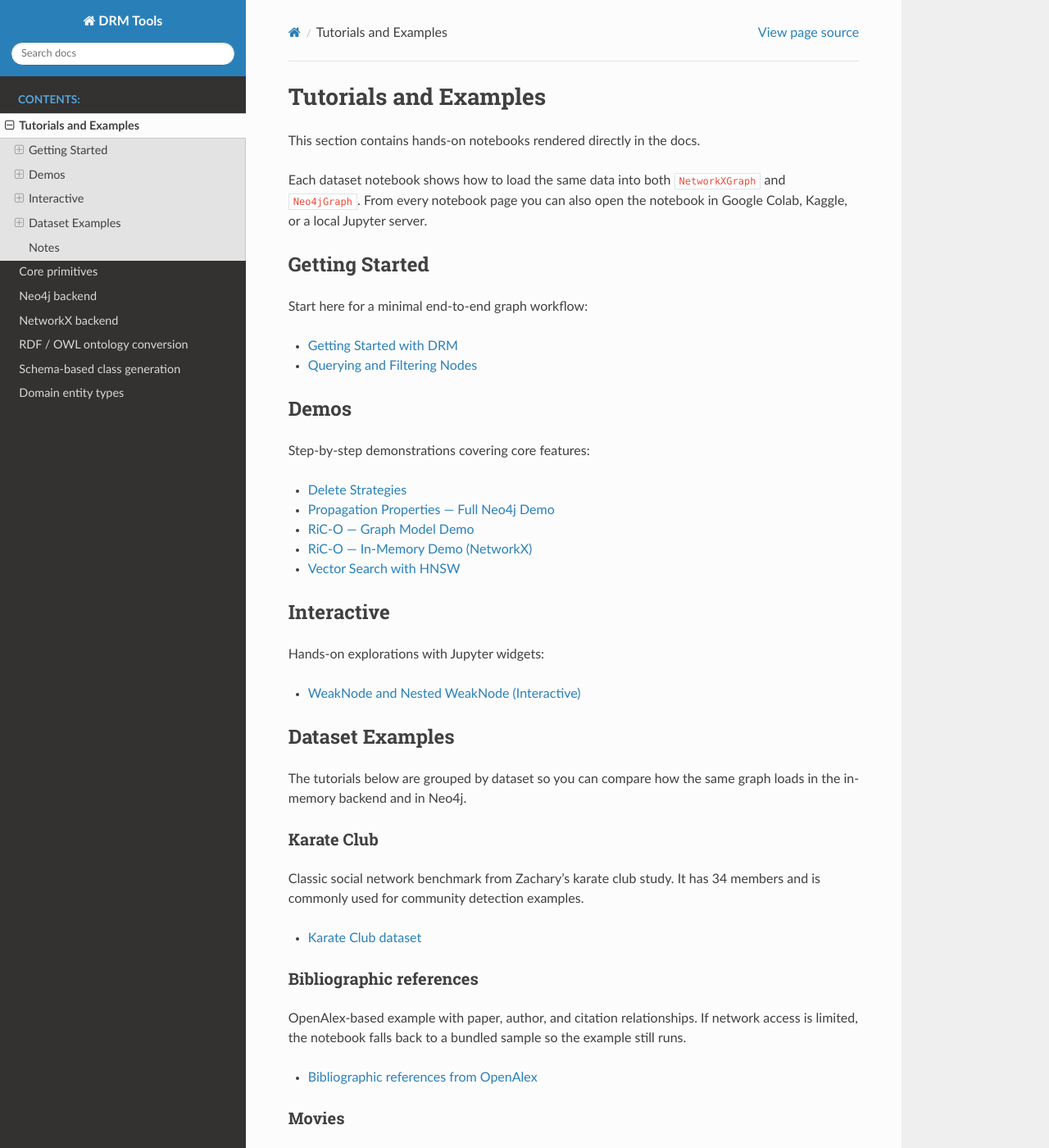
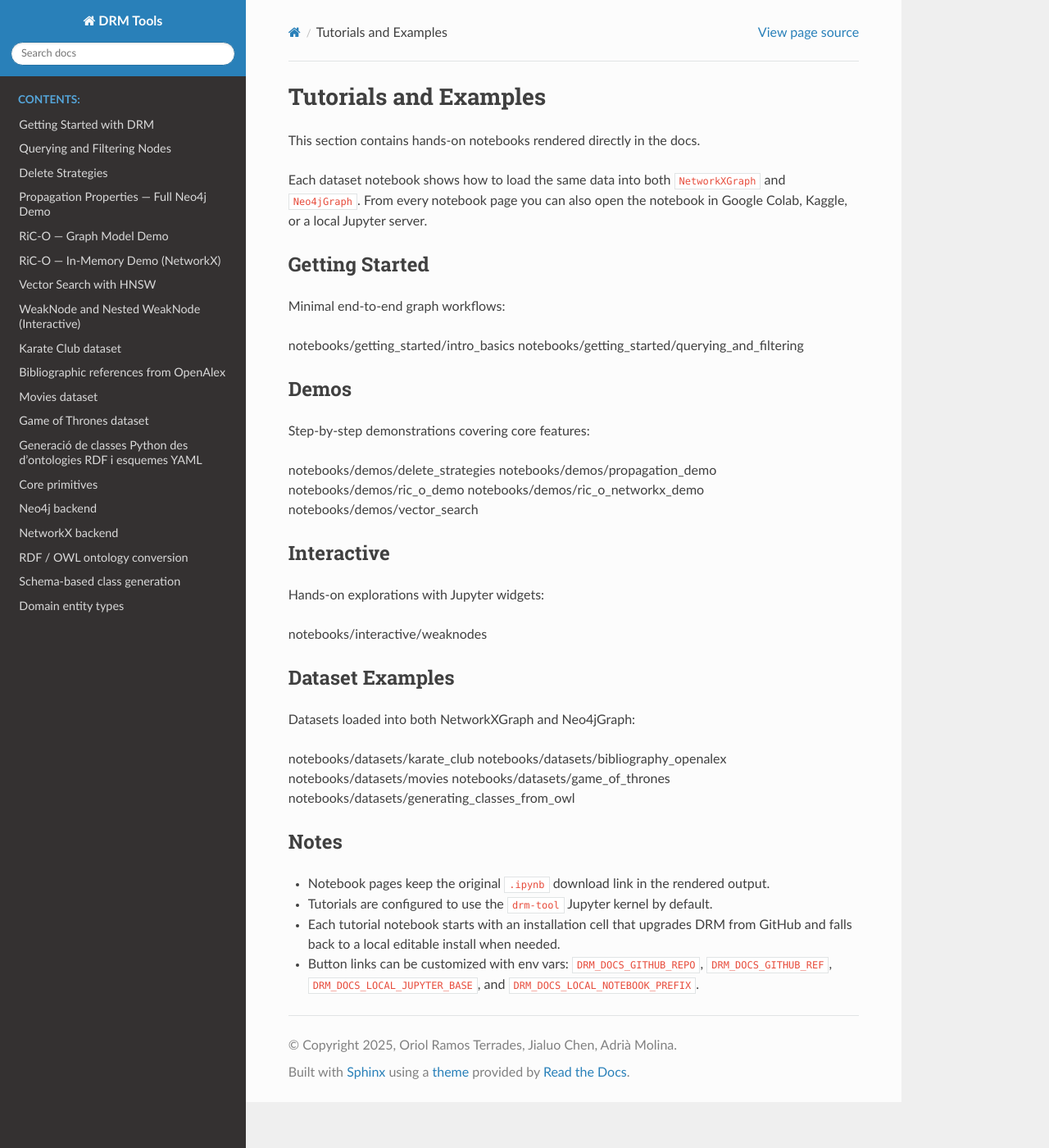
Before and after one commit to CVC-DAG/drm-tools, a Sphinx documentation site: the page built from docs/tutorials/index.rst, in a window 1280 px wide and 1400 px high. Shown: the whole window at 82% size. Built offline with Sphinx 7.4.7 and the Read the Docs theme 3.1.0, drawn with Linux system fonts in a browser that asks for light colours; some of the changed text lies outside the part shown.

Commit message:
docs: flatten toctree to single level
List all notebooks directly in docs/index.rst instead of nesting under
tutorials/index.rst. The sidebar now shows all items at one level.

```diff
--- a/docs/tutorials/index.rst
+++ b/docs/tutorials/index.rst
@@ -10,100 +10,39 @@ open the notebook in Google Colab, Kaggle, or a local Jupyter server.
 Getting Started
 ---------------
 
-Start here for a minimal end-to-end graph workflow:
+Minimal end-to-end graph workflows:
 
-.. toctree::
-   :maxdepth: 1
-
-   notebooks/getting_started/intro_basics
-   notebooks/getting_started/querying_and_filtering
+notebooks/getting_started/intro_basics
+notebooks/getting_started/querying_and_filtering
 
 Demos
 -----
 
 Step-by-step demonstrations covering core features:
 
-.. toctree::
-   :maxdepth: 1
-
-   notebooks/demos/delete_strategies
-   notebooks/demos/propagation_demo
-   notebooks/demos/ric_o_demo
-   notebooks/demos/ric_o_networkx_demo
-   notebooks/demos/vector_search
+notebooks/demos/delete_strategies
+notebooks/demos/propagation_demo
+notebooks/demos/ric_o_demo
+notebooks/demos/ric_o_networkx_demo
+notebooks/demos/vector_search
 
 Interactive
 -----------
 
 Hands-on explorations with Jupyter widgets:
 
-.. toctree::
-   :maxdepth: 1
-
-   notebooks/interactive/weaknodes
+notebooks/interactive/weaknodes
 
 Dataset Examples
 ----------------
 
-The tutorials below are grouped by dataset so you can compare how the same
-graph loads in the in-memory backend and in Neo4j.
+Datasets loaded into both NetworkXGraph and Neo4jGraph:
 
-Karate Club
-~~~~~~~~~~~
-
-Classic social network benchmark from Zachary's karate club study. It has 34
-members and is commonly used for community detection examples.
-
-.. toctree::
-   :maxdepth: 1
-
-   notebooks/datasets/karate_club
-
-Bibliographic references
-~~~~~~~~~~~~~~~~~~~~~~~~
-
-OpenAlex-based example with paper, author, and citation relationships. If
-network access is limited, the notebook falls back to a bundled sample so the
-example still runs.
-
-.. toctree::
-   :maxdepth: 1
-
-   notebooks/datasets/bibliography_openalex
-
-Movies
-~~~~~~
-
-Small movie-domain graph with movies, genres, and ``IN_GENRE`` relations.
-The loader uses a public sample API and ships with an offline fallback.
-
-.. toctree::
-   :maxdepth: 1
-
-   notebooks/datasets/movies
-
-Game of Thrones
-~~~~~~~~~~~~~~~
-
-Character/house graph built from a public Thrones API. It also includes an
-offline fallback so the example remains usable without network access.
-
-.. toctree::
-   :maxdepth: 1
-
-   notebooks/datasets/game_of_thrones
-
-Generating classes from OWL/RDF
-~~~~~~~~~~~~~~~~~~~~~~~~~~~~~~~
-
-Generate Python entity classes from an RDF/OWL ontology (e.g. RiC-O).
-The pipeline downloads the ontology, converts it to DRM YAML, and generates
-``Node``, ``WeakNode``, ``Relation``, and ``WeakRelation`` subclasses.
-
-.. toctree::
-   :maxdepth: 1
-
-   notebooks/datasets/generating_classes_from_owl
+notebooks/datasets/karate_club
+notebooks/datasets/bibliography_openalex
+notebooks/datasets/movies
+notebooks/datasets/game_of_thrones
+notebooks/datasets/generating_classes_from_owl
 
 Notes
 -----
```
Also changed, not shown: docs/index.rst (+14 -2 lines).
